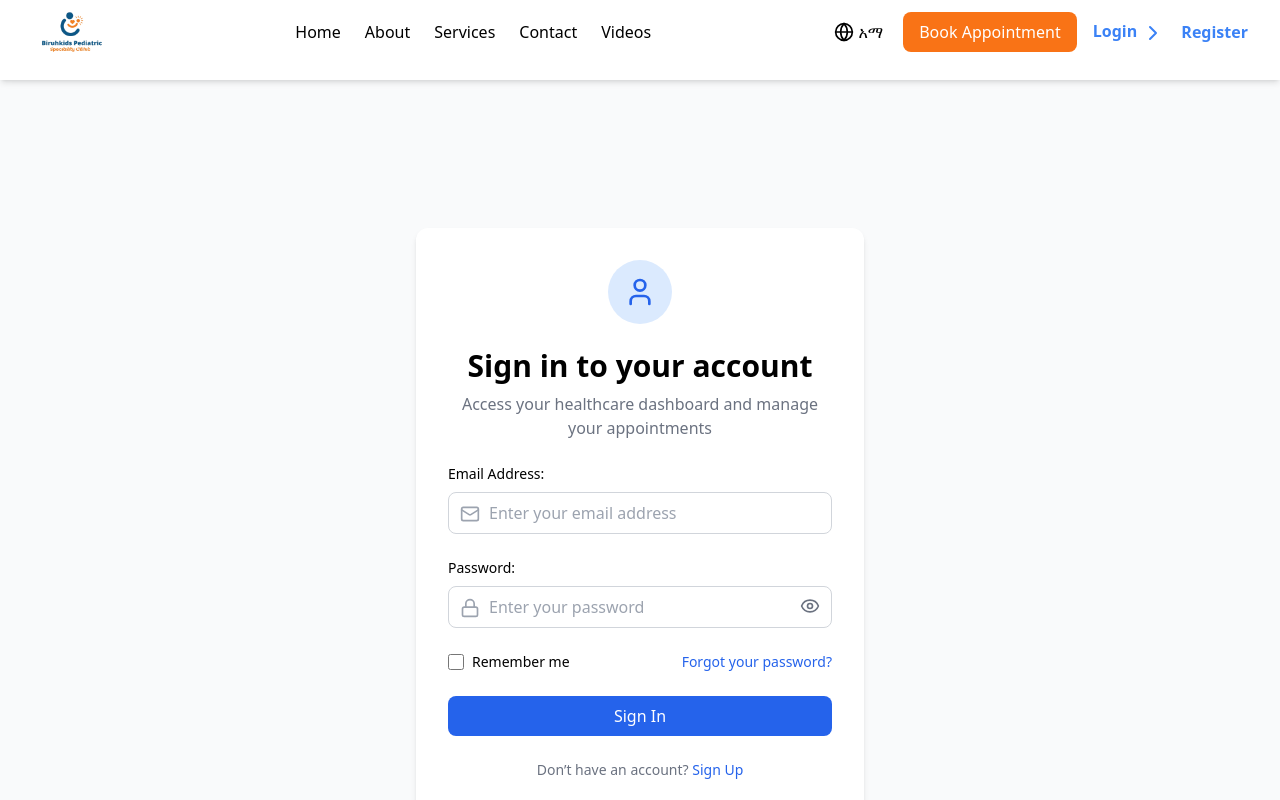
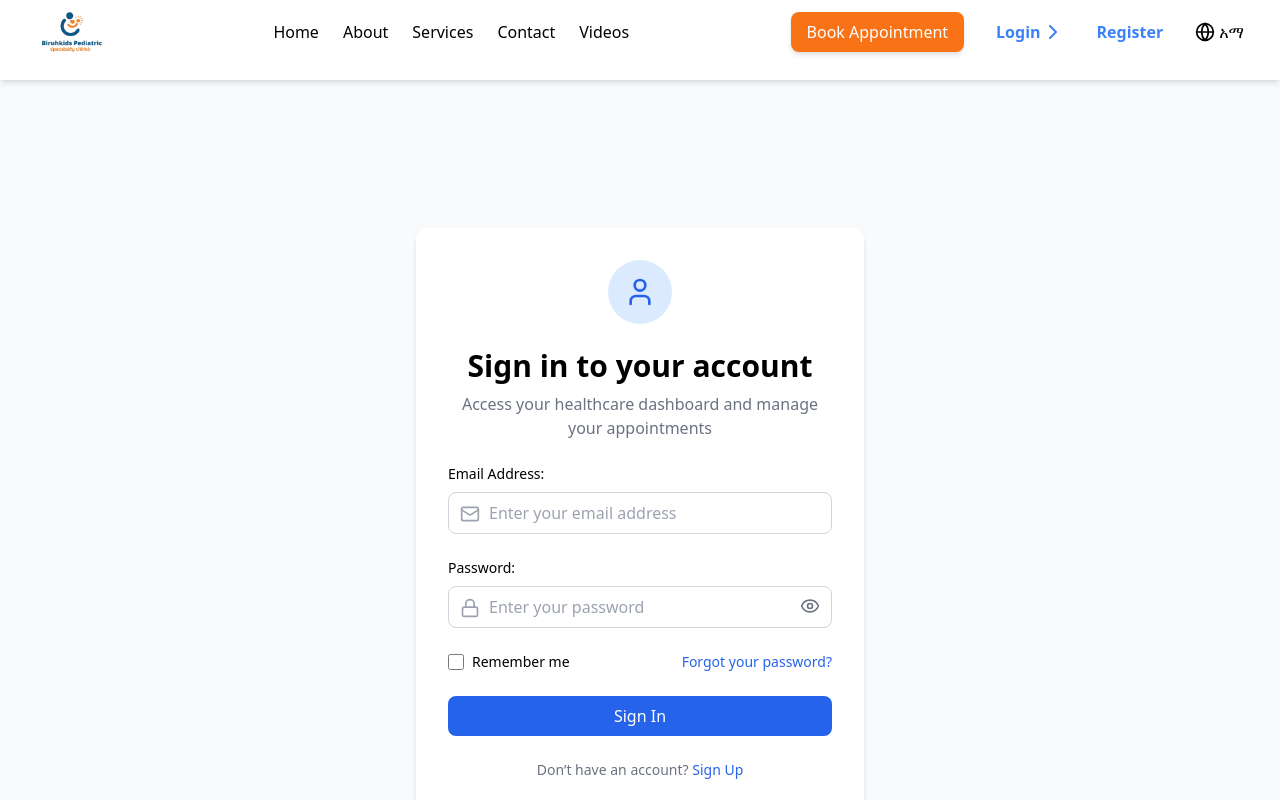
Before and after one commit to dopi95/BiruhKids-Pediatric-Speciality, a React (Vite) app in the folder frontend/: page /login in a window 1280 px wide. Shown: the top 800 px of the page. Built offline with nearby package versions, Linux system fonts and the light colour scheme.

Commit message:
chore: fixed some padding and slider issues

```diff
--- a/frontend/src/components/Header.jsx
+++ b/frontend/src/components/Header.jsx
@@ -60,7 +60,31 @@ function Header() {
                 </div>
 
                 {/* Desktop Right Side */}
-                <div className="hidden md:flex space-x-4 items-center">
+                <div className="hidden md:flex space-x-4 items-center md:gap-4">
+                    <Link
+                        to="/appointment"
+                        className="bg-orange-500 text-white px-4 py-2 rounded-lg shadow-md
+                           hover:bg-orange-600 hover:scale-105 hover:shadow-lg
+                           transition-transform duration-300 ease-in-out"
+                    >
+                        Book Appointment
+                    </Link>
+                    <Link
+                        to="/login"
+                        className="relative text-blue-500 font-semibold flex items-center
+                           hover:text-blue-600 transition group"
+                    >
+                        Login{" "}
+                        <ChevronRight className="inline ml-0 transform transition-transform duration-300 group-hover:translate-x-1" />
+                        <span className="absolute left-0 -bottom-1 w-0 h-[2px] bg-blue-500 transition-all duration-300 group-hover:w-full"></span>
+                    </Link>
+                    <Link
+                        to="/register"
+                        className="relative text-blue-500 font-semibold hover:text-blue-600 transition group"
+                    >
+                        Register
+                        <span className="absolute left-0 -bottom-1 w-0 h-[2px] bg-blue-500 transition-all duration-300 group-hover:w-full"></span>
+                    </Link>
                     <section className="flex items-center">
                         <Globe
                             className="w-5 h-5 cursor-pointer"
@@ -73,24 +97,6 @@ function Header() {
                             {lang === "En" ? "አማ" : "En"}
                         </button>
                     </section>
-                    <Link
-                        to="/appointment"
-                        className="bg-orange-500 text-white px-4 py-2 rounded-lg hover:bg-orange-600 transition"
-                    >
-                        Book Appointment
-                    </Link>
-                    <Link
-                        to="/login"
-                        className="text-blue-500 font-semibold hover:text-blue-600 transition"
-                    >
-                        Login <ChevronRight className="inline" />
-                    </Link>
-                    <Link
-                        to="/register"
-                        className="text-blue-500 font-semibold hover:text-blue-600 transition"
-                    >
-                        Register
-                    </Link>
                 </div>
 
                 {/* Mobile Right Side (Lang + Hamburger) */}
--- a/frontend/src/pages/Home/Doctors.jsx
+++ b/frontend/src/pages/Home/Doctors.jsx
@@ -158,8 +158,8 @@ export default function DoctorsSlider() {
     }, [current, visibleCards]);
 
     return (
-        <article className="py-20 bg-gray-50">
-            <div className="max-w-7xl mx-auto px-4 sm:px-6 lg:px-8">
+        <article className="w-full py-20 bg-gray-50">
+            <div className="w-full sm:max-w-7xl mx-auto px-4 sm:px-6 lg:px-8">
                 <div className="text-center mb-16">
                     <h2 className="text-3xl md:text-4xl font-bold text-gray-900 mb-4">
                         Meet Our Doctors
@@ -171,7 +171,7 @@ export default function DoctorsSlider() {
                 </div>
 
                 {/* Slider container */}
-                <div className="relative">
+                <div className="w-full relative">
                     <div className="overflow-hidden mx-0 md:mx-12">
                         <div
                             ref={containerRef}
@@ -227,22 +227,21 @@ export default function DoctorsSlider() {
                     </div>
 
                     {/* Prev/Next buttons - hidden on mobile */}
-                    {!isMobile && (
+
                     <>
                         <button
                             onClick={prevSlide}
-                                className="absolute left-0 top-1/2 -translate-y-1/2 bg-white p-2 rounded-full shadow hover:bg-gray-100 z-10"
+                            className="absolute -left-4 top-1/2 -translate-y-1/2 bg-white p-2 rounded-full shadow hover:bg-gray-100 z-10"
                         >
                             <ChevronLeft className="h-6 w-6 text-gray-700" />
                         </button>
                         <button
                             onClick={nextSlide}
-                                className="absolute right-0 top-1/2 -translate-y-1/2 bg-white p-2 rounded-full shadow hover:bg-gray-100 z-10"
+                            className="absolute -right-4 top-1/2 -translate-y-1/2 bg-white p-2 rounded-full shadow hover:bg-gray-100 z-10"
                         >
                             <ChevronRight className="h-6 w-6 text-gray-700" />
                         </button>
                     </>
-                    )}
                 </div>
 
                 {/* Indicators */}
--- a/frontend/src/pages/Home/Faqs.jsx
+++ b/frontend/src/pages/Home/Faqs.jsx
@@ -58,20 +58,24 @@ export default function Faqs() {
                                     </span>
                                 </div>
                                 {openIndex === index ? (
-                                    <ChevronUp className="h-5 w-5 text-gray-600" />
+                                    <ChevronUp className="h-5 w-5 text-gray-600 transition-transform duration-300" />
                                 ) : (
-                                    <ChevronDown className="h-5 w-5 text-gray-600" />
+                                    <ChevronDown className="h-5 w-5 text-gray-600 transition-transform duration-300" />
                                 )}
                             </button>
 
-                            {/* Answer */}
-                            {openIndex === index && (
+                            {/* Animated Answer */}
+                            <div
+                                className={`overflow-hidden transition-all duration-500 ease-in-out ${
+                                    openIndex === index ? "max-h-40" : "max-h-0"
+                                }`}
+                            >
                                 <div className="px-6 pb-6">
                                     <p className="text-gray-600 leading-relaxed pl-7">
                                         {faq.answer}
                                     </p>
                                 </div>
-                            )}
+                            </div>
                         </div>
                     ))}
                 </div>
--- a/frontend/src/pages/Home/Hero.jsx
+++ b/frontend/src/pages/Home/Hero.jsx
@@ -4,7 +4,6 @@ import { Link } from "react-router-dom";
 
 const Hero = () => {
     const [currentSlide, setCurrentSlide] = useState(0);
-    const [isAutoPlaying, setIsAutoPlaying] = useState(true);
     const [isTransitioning, setIsTransitioning] = useState(false);
     const touchStartX = useRef(null);
     const touchEndX = useRef(null);
@@ -104,14 +103,11 @@ const Hero = () => {
     }, [currentSlide, slides.length]);
 
     useEffect(() => {
-        if (isAutoPlaying) {
-            autoPlayRef.current = setInterval(goToNext, 5000);
-        } else {
-            clearInterval(autoPlayRef.current);
-        }
+        // Always autoplay regardless of hover state
+        autoPlayRef.current = setInterval(goToNext, 3000);
 
         return () => clearInterval(autoPlayRef.current);
-    }, [isAutoPlaying, goToNext]);
+    }, [goToNext]);
 
     const handleTouchStart = (e) => {
         touchStartX.current = e.targetTouches[0].clientX;
@@ -172,8 +168,7 @@ const Hero = () => {
                 onTouchStart={handleTouchStart}
                 onTouchMove={handleTouchMove}
                 onTouchEnd={handleTouchEnd}
-                onMouseEnter={() => setIsAutoPlaying(false)}
-                onMouseLeave={() => setIsAutoPlaying(true)}
+                // Removed onMouseEnter and onMouseLeave handlers that were controlling autoplay
             >
                 {extendedSlides.map((slide, index) => (
                     <div
@@ -201,7 +196,9 @@ const Hero = () => {
                                 </p>
                                 <div className="flex flex-col mt-10 gap-4 sm:flex-row sm:justify-center sm:gap-6">
                                     <button className="bg-gradient-to-r from-orange-500 to-orange-600 hover:from-orange-700 hover:to-orange-800 text-white p-3 rounded-xl text-lg font-semibold transition-all duration-300 transform hover:scale-105 shadow-lg hover:shadow-xl">
-                                        <Link to="/appointment">Book Appointment</Link>
+                                        <Link to="/appointment">
+                                            Book Appointment
+                                        </Link>
                                     </button>
                                     <button className="bg-gradient-to-r from-blue-600 to-blue-700 hover:from-blue-700 hover:to-blue-800 text-white p-4 rounded-xl text-lg font-semibold transition-all duration-300 transform hover:scale-105 shadow-lg hover:shadow-xl">
                                         <Link to="/register">Get Started</Link>
--- a/frontend/src/pages/Home/Testimonials.jsx
+++ b/frontend/src/pages/Home/Testimonials.jsx
@@ -180,7 +180,7 @@ export default function Testimonials() {
                 </div>
 
                 {/* Slider container */}
-                <div className="relative">
+                <div className="w-full relative">
                     <div className="overflow-hidden mx-0 md:mx-12">
                         <div
                             ref={containerRef}
@@ -246,22 +246,21 @@ export default function Testimonials() {
                     </div>
 
                     {/* Prev/Next buttons - hidden on mobile */}
-                    {!isMobile && (
+
                     <>
                         <button
                             onClick={prevSlide}
-                                className="absolute left-0 top-1/2 -translate-y-1/2 bg-white p-2 rounded-full shadow hover:bg-gray-100 z-10"
+                            className="absolute -left-4 top-1/2 -translate-y-1/2 bg-white p-2 rounded-full shadow hover:bg-gray-100 z-10"
                         >
                             <ChevronLeft className="h-6 w-6 text-gray-700" />
                         </button>
                         <button
                             onClick={nextSlide}
-                                className="absolute right-0 top-1/2 -translate-y-1/2 bg-white p-2 rounded-full shadow hover:bg-gray-100 z-10"
+                            className="absolute -right-4 top-1/2 -translate-y-1/2 bg-white p-2 rounded-full shadow hover:bg-gray-100 z-10"
                         >
                             <ChevronRight className="h-6 w-6 text-gray-700" />
                         </button>
                     </>
-                    )}
                 </div>
 
                 {/* Indicators */}
```
Also changed, not shown: frontend/src/App.jsx (+32 -18 lines). Lines whose indentation alone changed are shown as unchanged.
